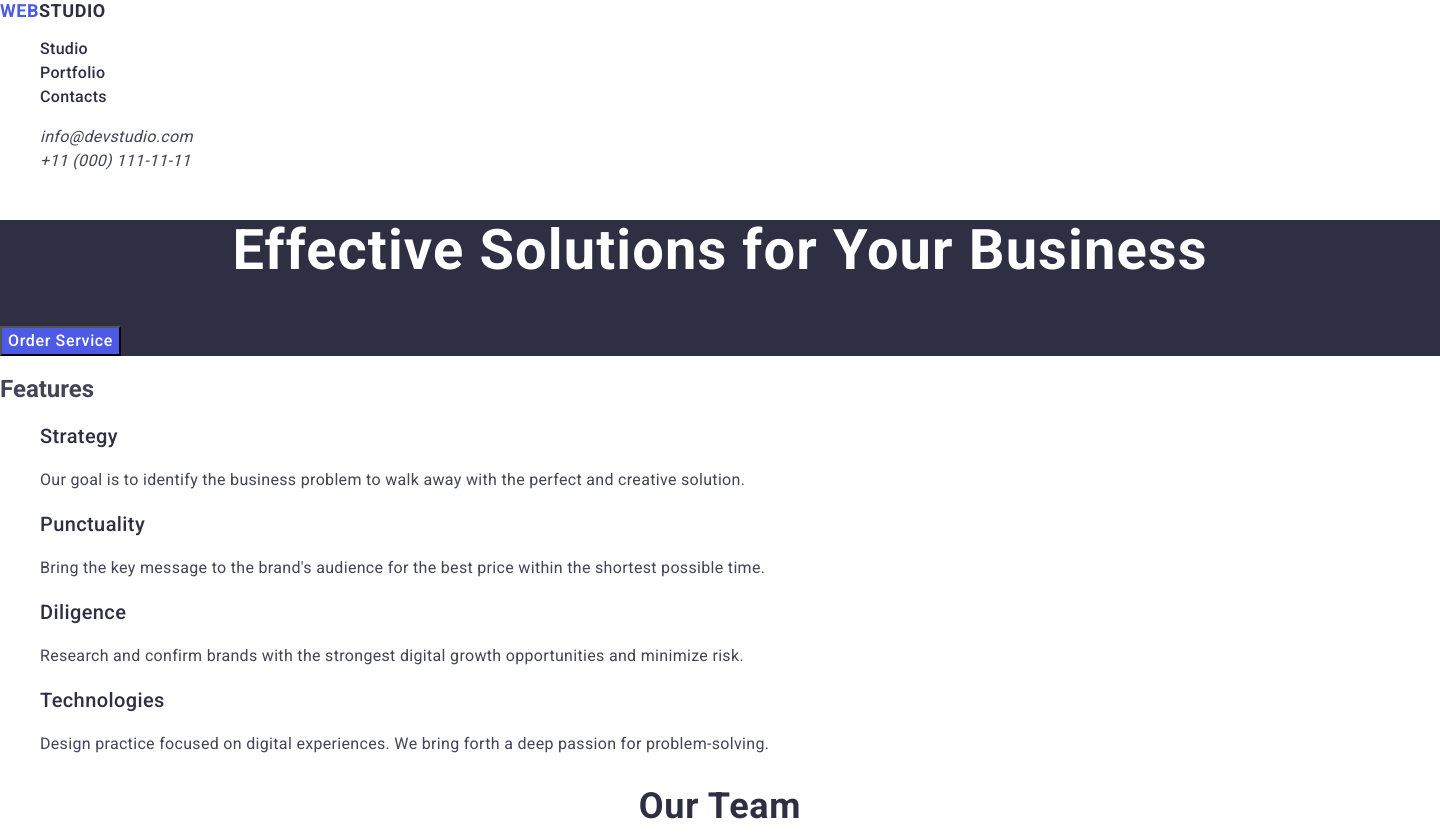
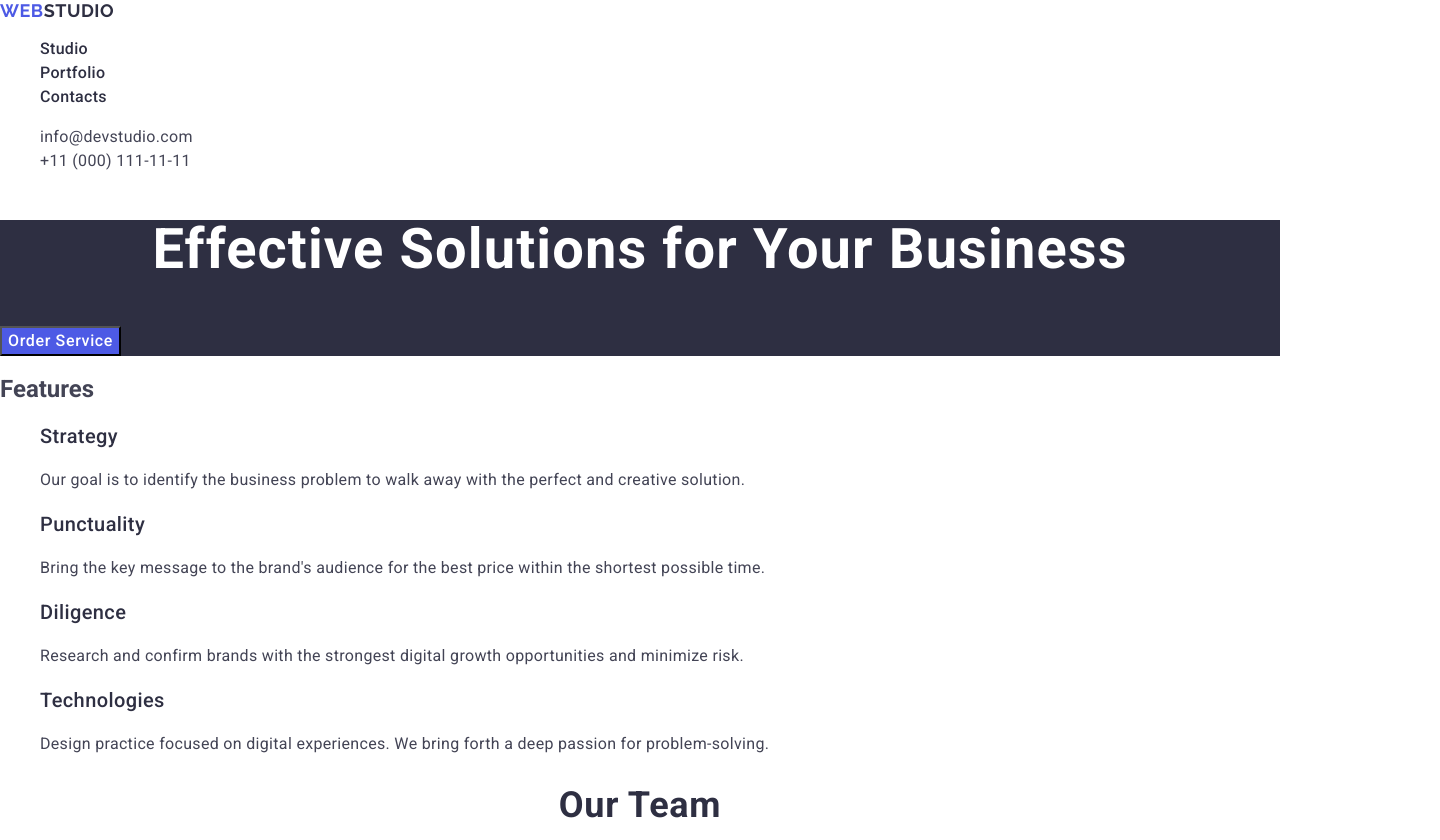
Before and after one commit to alinasavuyk/goit-markup-hw-02, a plain HTML site: page index.html in a window 1280 px wide. Shown: the top 840 px of the page, 1440 px wide, since content can reach past the window. Drawn offline with nearby package versions, Linux system fonts and the light colour scheme.

Commit message:
error correction

```diff
--- a/css/styles.css
+++ b/css/styles.css
@@ -19,8 +19,6 @@ body {
     font-family: var(--font-family);
     color: var(--slate);
     background-color: var(--white);
-    width: 1440px;
-    height: 3300px;
 }
 ul {
     list-style-type: none;
@@ -31,9 +29,10 @@ a {
 }
   /* HEADER */
 .logo {
+    font-family: var(--second-family);
     font-weight: 700;
     font-size: 18px;
-    line-height: 1.16667;
+    line-height: 1.17;
     letter-spacing: 0.03em;
     text-transform: uppercase;
     color: var(--iris);
@@ -55,7 +54,9 @@ a {
 .menu-link:focus {
     color: var(--ocean);
 }
-
+.address{
+    font-style: normal;
+}
 .address-link {
     font-weight: 400;
     font-size: 16px;
@@ -74,7 +75,7 @@ a {
 .hero-title {
     font-weight: 700;
     font-size: 56px;
-    line-height: 1.07143;
+    line-height: 1.07;
     letter-spacing: 0.02em;
      text-align: center;
     color: var(--white);
@@ -108,13 +109,14 @@ a {
 .team-title{
     font-weight: 700;
     font-size: 36px;
-    line-height: 1.11111;
+    line-height: 1.11;
     letter-spacing: 0.02em;
     text-align: center;
+    text-transform: capitalize;
     color: var(--navy-blue);
 }
 .team-list {
-    background: var(--white);
+    background: var(--cloud);
 }
 .team-item-title {
     font-weight: 500;
@@ -133,10 +135,11 @@ a {
 .portfolio-title{
     font-weight: 700;
     font-size: 36px;
-    line-height: 1.11111;
+    line-height: 1.11;
     letter-spacing: 0.02em;
     text-align: center;
     color: var(--navy-blue);
+    text-transform: capitalize;
 }
 .portfolio-item-title {
     font-weight: 500;
--- a/index.html
+++ b/index.html
@@ -4,6 +4,8 @@
     <meta charset="UTF-8">
     <meta name="viewport" content="width=device-width, initial-scale=1.0">
     <title>WebStudio</title>
+    <link rel="preconnect" href="https://fonts.googleapis.com">
+    <link rel="preconnect" href="https://fonts.gstatic.com" crossorigin>
     <link
         href="https://fonts.googleapis.com/css2?family=Raleway:wght@700&family=Roboto:wght@400;500;700&display=swap"
         rel="stylesheet">
@@ -20,8 +22,8 @@
                 <li><a href="" class="menu-link">Contacts</a></li>
             </ul>
         </nav>
-        <address>
-            <ul class="address">
+        <address class="address">
+            <ul>
                 <li><a href="mailto:info@devstudio.com" target="_blank" class="address-link">info@devstudio.com</a></li>
                 <li><a href="tel:+110001111111" target="_blank" class="address-link">+11 (000) 111-11-11</a></li>
             </ul>
@@ -68,17 +70,17 @@
                     <h3 class="team-item-title">Mark Guerrero</h3>
                     <p class="team-item-text">Product Designer</p>
                 </li>
-                <li>
+                <li class="team-item">
                     <img src="./images/tom.jpg" alt="Tom Ford" width="264" height="260">
                     <h3 class="team-item-title">Tom Ford</h3>
                     <p class="team-item-text">Frontend Developer</p>
                 </li>
-                <li>
+                <li class="team-item">
                     <img src="./images/camilla.jpg" alt="Camila Garcia" width="264" height="260">
                     <h3 class="team-item-title">Camila Garcia</h3>
                     <p class="team-item-text">Marketing</p>
                 </li>
-                <li>
+                <li class="team-item">
                     <img src="./images/daniel.jpg" alt="Daniel Wilson" width="264" height="260">
                     <h3 class="team-item-title">Daniel Wilson</h3>
                     <p class="team-item-text">UI Designer</p>
```
